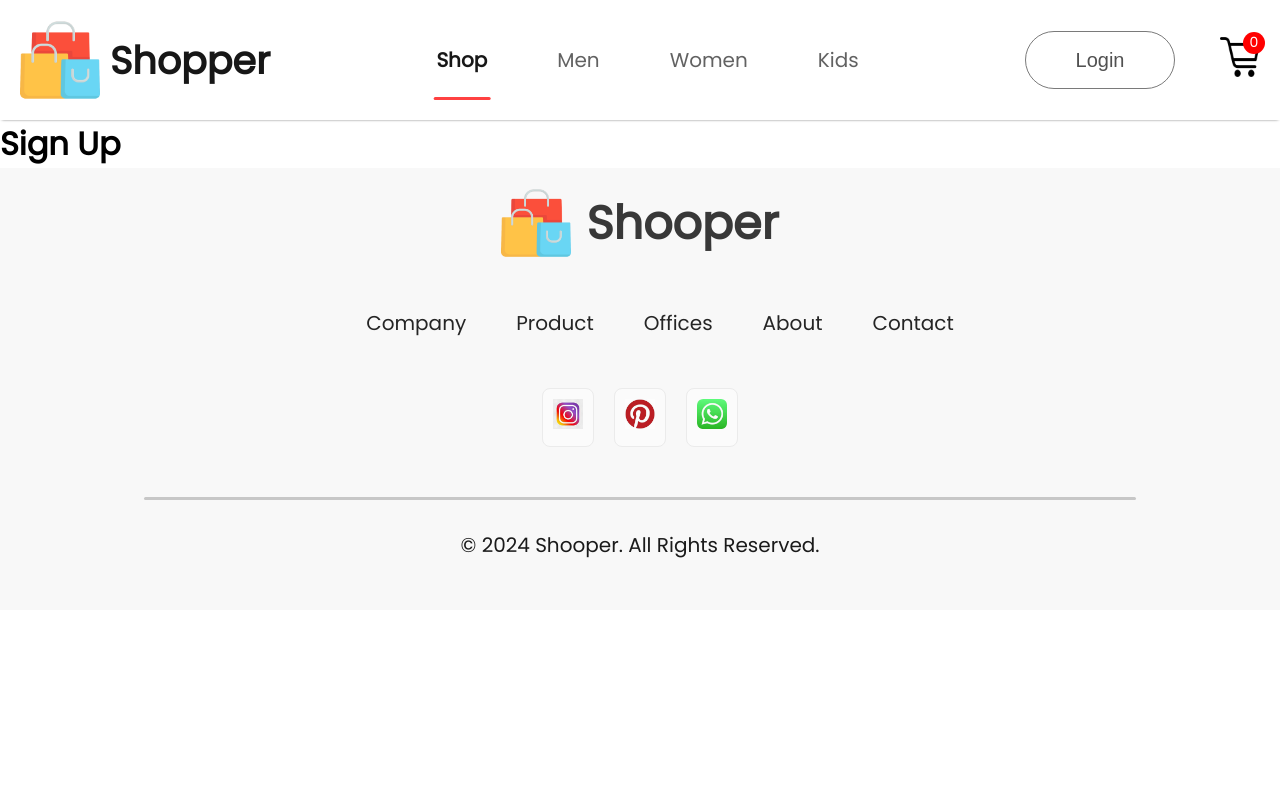
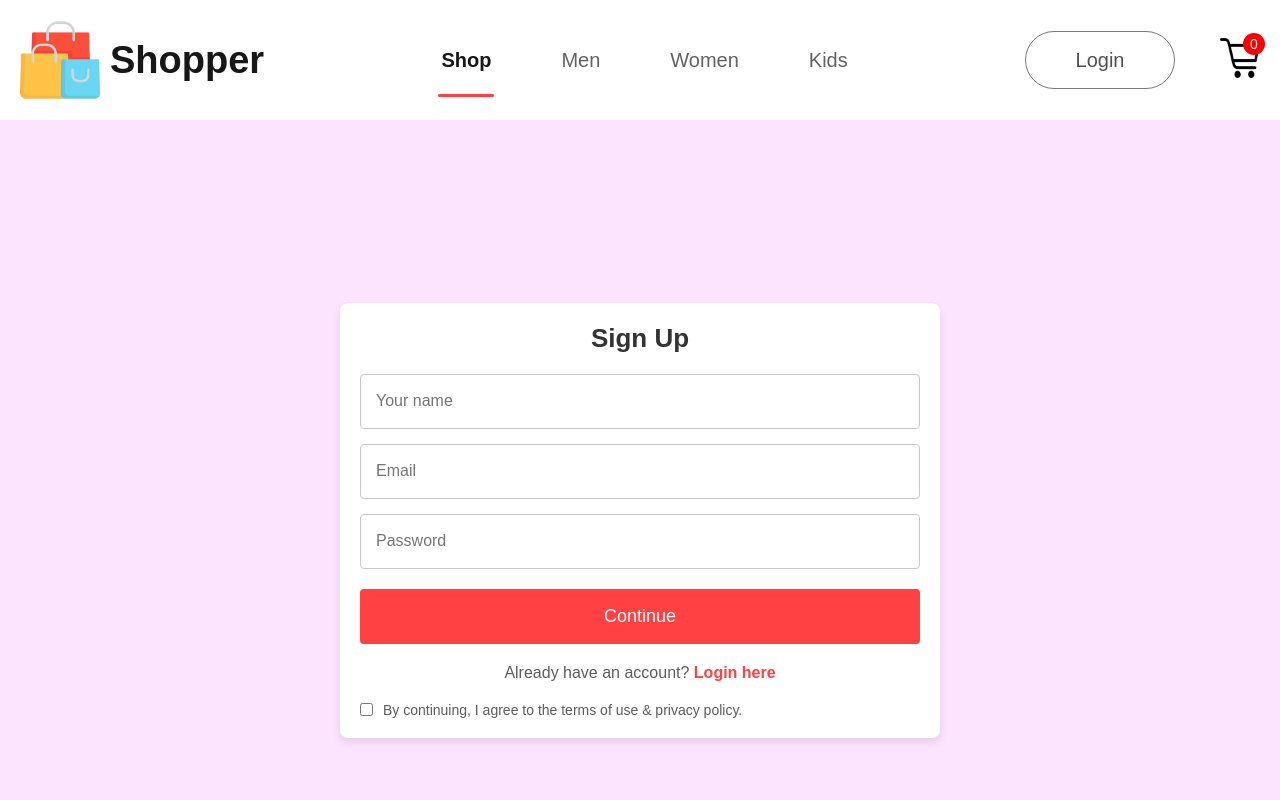
Before and after one commit to umalicyrus/Shopper, a React (Create React App) app: page /login in a window 1280 px wide. Shown: the top 800 px of the page. Built offline with nearby package versions, Linux system fonts and the light colour scheme.

Commit message:
Add login/signup page and design

```diff
--- /dev/null
+++ b/src/Pages/CSS/LoginSignup.css
@@ -0,0 +1,192 @@
+/* General Styles */
+* {
+    box-sizing: border-box;
+    margin: 0;
+    padding: 0;
+    font-family: Arial, sans-serif;
+  }
+
+  body {
+    margin: 0;
+    font-family: Arial, sans-serif;
+  }
+
+  .loginsignup {
+    display: flex;
+    justify-content: center;
+    align-items: center;
+    width: 100%;
+    height: 100vh;
+    background: #fce3fe;
+    padding: 20px;
+  }
+
+  .loginsignup-container {
+    width: 100%;
+    max-width: 480px;
+    background: white;
+    padding: 20px;
+    border-radius: 8px;
+    box-shadow: 0 4px 8px rgba(0, 0, 0, 0.1);
+  }
+
+  .loginsignup-container h1 {
+    margin-bottom: 20px;
+    font-size: 24px;
+    color: #333;
+    text-align: center;
+  }
+
+  .loginsignup-fields {
+    display: flex;
+    flex-direction: column;
+    gap: 15px;
+  }
+
+  .loginsignup-fields input {
+    width: 100%;
+    height: 50px;
+    border: 1px solid #c9c9c9;
+    padding-left: 15px;
+    outline: none;
+    font-size: 16px;
+    border-radius: 4px;
+    transition: border-color 0.3s;
+  }
+
+  .loginsignup-fields input:focus {
+    border-color: #ff4141;
+  }
+
+  .loginsignup-container button {
+    width: 100%;
+    height: 50px;
+    background: #ff4141;
+    color: white;
+    border: none;
+    font-size: 18px;
+    font-weight: 500;
+    cursor: pointer;
+    border-radius: 4px;
+    margin-top: 20px;
+    transition: background 0.3s;
+  }
+
+  .loginsignup-container button:hover {
+    background: #e03b3b;
+  }
+
+  .loginsignup-login {
+    margin-top: 20px;
+    color: #5c5c5c;
+    font-size: 16px;
+    text-align: center;
+  }
+
+  .loginsignup-login span {
+    color: #ff4141;
+    font-weight: 600;
+    cursor: pointer;
+  }
+
+  .loginsignup-agree {
+    display: flex;
+    align-items: center;
+    margin-top: 20px;
+    gap: 10px;
+    color: #5c5c5c;
+    font-size: 14px;
+  }
+
+  .loginsignup-agree input {
+    accent-color: #ff4141;
+  }
+
+  /* Media Queries for Responsiveness */
+
+  /* Small Devices (Mobile Phones) */
+  @media (max-width: 576px) {
+    .loginsignup-container {
+      padding: 15px;
+    }
+
+    .loginsignup-container h1 {
+      font-size: 20px;
+    }
+
+    .loginsignup-fields input {
+      height: 45px;
+      font-size: 14px;
+    }
+
+    .loginsignup-container button {
+      height: 45px;
+      font-size: 16px;
+    }
+
+    .loginsignup-login {
+      font-size: 14px;
+    }
+
+    .loginsignup-agree {
+      font-size: 12px;
+    }
+  }
+
+  /* Medium Devices (Tablets) */
+  @media (max-width: 768px) {
+    .loginsignup-container {
+      max-width: 600px;
+    }
+
+    .loginsignup-container h1 {
+      font-size: 22px;
+    }
+
+    .loginsignup-fields input {
+      height: 50px;
+      font-size: 15px;
+    }
+
+    .loginsignup-container button {
+      height: 50px;
+      font-size: 17px;
+    }
+
+    .loginsignup-login {
+      font-size: 15px;
+    }
+
+    .loginsignup-agree {
+      font-size: 13px;
+    }
+  }
+
+  /* Large Devices (Desktops) */
+  @media (min-width: 992px) {
+    .loginsignup-container {
+      max-width: 600px;
+    }
+
+    .loginsignup-container h1 {
+      font-size: 26px;
+    }
+
+    .loginsignup-fields input {
+      height: 55px;
+      font-size: 16px;
+    }
+
+    .loginsignup-container button {
+      height: 55px;
+      font-size: 18px;
+    }
+
+    .loginsignup-login {
+      font-size: 16px;
+    }
+
+    .loginsignup-agree {
+      font-size: 14px;
+    }
+  }
--- a/src/Pages/LoginSignup.jsx
+++ b/src/Pages/LoginSignup.jsx
@@ -1,12 +1,27 @@
-import React from 'react'
+import React from 'react';
+import './CSS/LoginSignup.css';
 
 export const LoginSignup = () => {
   return (
     <div className='loginsignup'>
-      <div className="loginsignup-cointainer">
-        <h1> Sign Up</h1>
+      <div className="loginsignup-container">
+        <h1>Sign Up</h1>
+        <div className="loginsignup-fields">
+          <input type="text" placeholder='Your name' />
+          <input type="email" placeholder='Email' />
+          <input type="password" placeholder='Password' />
+        </div>
+        <button>Continue</button>
+        <p className="loginsignup-login">
+          Already have an account? <span>Login here</span>
+        </p>
+        <div className="loginsignup-agree">
+          <input type="checkbox" id="agree" />
+          <label htmlFor="agree">By continuing, I agree to the terms of use & privacy policy.</label>
+        </div>
       </div>
     </div>
-  )
+  );
 }
-export default LoginSignup
+
+export default LoginSignup;
```
